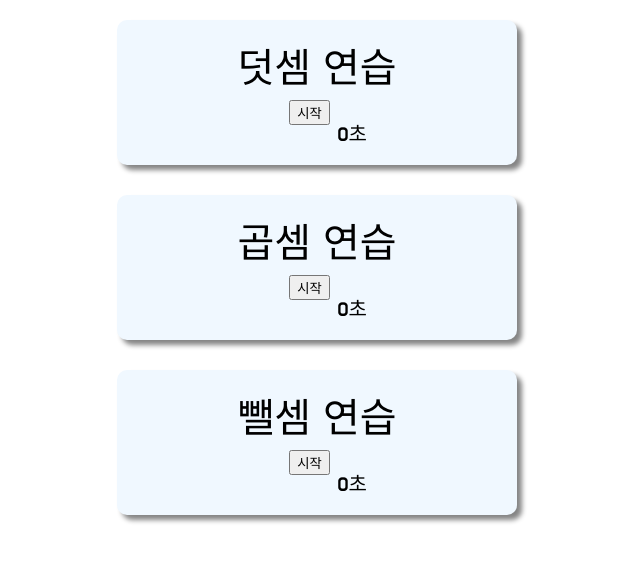
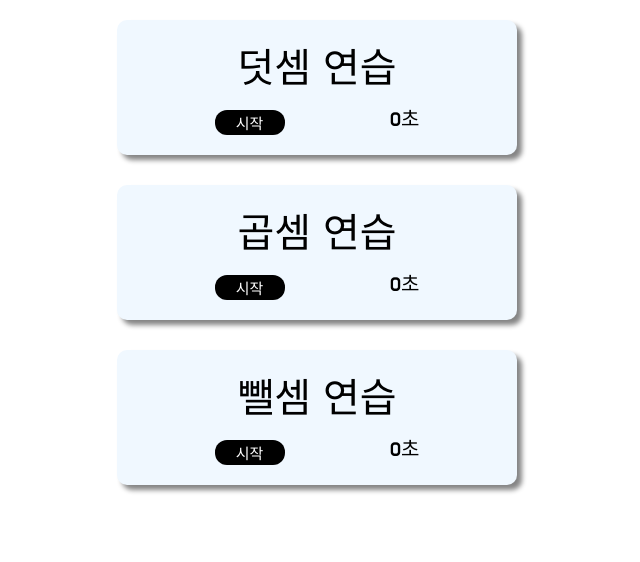
Before and after one commit to EthanKimin/multiple-practice, a React (Vite) app: page / in a window 1280 px wide. Shown: the top 562 px of the page, without its empty margins (323-963 px from the left). Built offline with nearby package versions, Linux system fonts and the light colour scheme.

Commit message:
change style

```diff
--- a/src/App.css
+++ b/src/App.css
@@ -5,39 +5,3 @@ body {
   flex-direction: column;
   align-items: center;
 }
-.body {
-  font-family: "Do Hyeon", sans-serif;
-  font-weight: 400;
-  font-style: normal;
-  margin: 10px;
-  min-width: 400px;
-  margin-top: 20px;
-  display: flex;
-  flex-direction: column;
-  align-items: center;
-  font-size: 20px;
-  background-color: aliceblue;
-  padding: 20px 0 20px 0;
-  border-radius: 10px;
-  box-shadow: 5px 5px 5px rgb(133, 133, 133);
-}
-.body__title {
-  font-size: 40px;
-  padding: 10px;
-}
-.body__content {
-  display: flex;
-  flex-direction: column;
-  align-items: center;
-}
-.body__content__first {
-  display: flex;
-  margin-top: 10px;
-}
-.body__content__first__strtBtn {
-  margin-right: 15px;
-}
-.body__content__first__timer {
-  width: 100px;
-  text-align: right;
-}
--- a/src/Test.css
+++ b/src/Test.css
@@ -1,6 +1,56 @@
+.body {
+  font-family: "Do Hyeon", sans-serif;
+  font-weight: 400;
+  font-style: normal;
+  margin: 10px;
+  min-width: 400px;
+  margin-top: 20px;
+  display: flex;
+  flex-direction: column;
+  align-items: center;
+  font-size: 20px;
+  background-color: aliceblue;
+  padding: 20px 0 20px 0;
+  border-radius: 10px;
+  box-shadow: 5px 5px 5px rgb(133, 133, 133);
+}
+.body__title {
+  font-size: 40px;
+  padding: 10px;
+}
+.body__content {
+  display: flex;
+  flex-direction: column;
+  align-items: center;
+}
+.body__content__first {
+  margin-top: 10px;
+  display: flex;
+}
+.body__content__first__strtBtn {
+  margin-right: 15px;
+}
+.body__content__first__timer {
+  margin-left: 20px;
+  width: 100px;
+  text-align: right;
+}
+
 .body__content__test {
-  margin: 10px;
+  padding: 30px 10px;
 }
 .problem {
   margin: 5px;
 }
+
+button {
+  border: none;
+  font-family: "Do Hyeon", sans-serif;
+  font-weight: 400;
+  color: white;
+  background-color: black;
+  font-size: 15px;
+  width: 70px;
+  height: 25px;
+  border-radius: 12px;
+}
--- a/src/Test.jsx
+++ b/src/Test.jsx
@@ -99,6 +99,7 @@ const Test = ({ title, type, maxNum = 9 }) => {
       <h1 className="body__title">{title}</h1>
 
       <div className="body__content">
+        <div className="body__content__first">
           <button
             className="body__content__first__strtBtn"
             onClick={handleStartReset}
@@ -106,7 +107,13 @@ const Test = ({ title, type, maxNum = 9 }) => {
             {isRunning ? "리셋" : "시작"}
           </button>
 
-        <Timer key={resetKey} isRunning={isRunning} onTimeChange={setElapsed} />
+          <Timer
+            key={resetKey}
+            isRunning={isRunning}
+            onTimeChange={setElapsed}
+            className="body__content__first__timer"
+          />
+        </div>
 
         {visible && (
           <div className="test_1">
```
Lines whose indentation alone changed are shown as unchanged.
